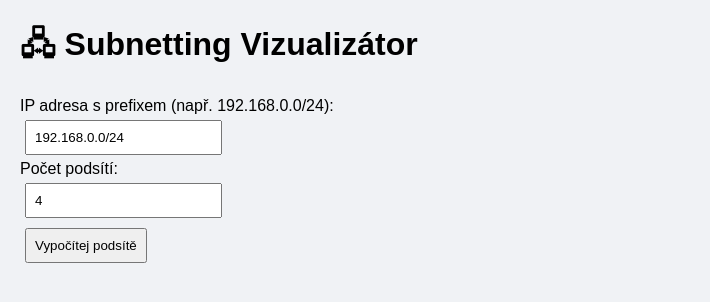
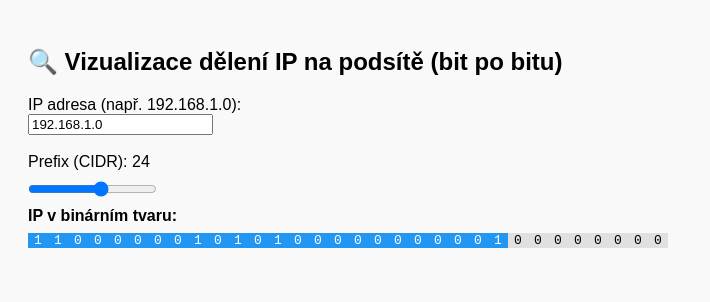
Before and after one commit to vpospichal/vpospichal.github.io, a Jekyll site: the page ip-subnetting.html, which Jekyll copies as it is, in a window 1280 px wide. Shown: the top 302 px of the page, without its empty margins (0-710 px from the left). Built offline with Jekyll 4.4.1, drawn with Linux system fonts in a browser that asks for light colours.

Commit message:
Update ip-subnetting.html
MODIFY binary explanation

```diff
--- a/ip-subnetting.html
+++ b/ip-subnetting.html
@@ -2,77 +2,71 @@
 <html lang="cs">
 <head>
   <meta charset="UTF-8" />
-  <title>IP Subnetting Vizualizátor</title>
+  <title>IP Subnetting - bitová vizualizace</title>
   <style>
-    body {
-      font-family: sans-serif;
-      margin: 20px;
-      background: #f0f2f5;
-    }
-    input, button {
-      padding: 8px;
-      margin: 5px;
-    }
-    .subnet {
-      background: white;
-      padding: 10px;
-      margin: 10px 0;
-      border-left: 5px solid #4caf50;
-      box-shadow: 0 2px 5px rgba(0,0,0,0.1);
-    }
+    body { font-family: sans-serif; padding: 20px; background: #f9f9f9; }
+    .bit { display: inline-block; width: 20px; text-align: center; font-family: monospace; }
+    .network { background: #2196f3; color: white; }
+    .subnet { background: #4caf50; color: white; }
+    .host { background: #e0e0e0; }
+    .label-row { margin-bottom: 5px; }
+    .ip-row { margin-bottom: 15px; }
+    .slider { margin: 10px 0; }
   </style>
 </head>
 <body>
-  <h1>🖧 Subnetting Vizualizátor</h1>
-  <label>IP adresa s prefixem (např. 192.168.0.0/24):</label><br/>
-  <input type="text" id="ipInput" value="192.168.0.0/24"/><br/>
-  <label>Počet podsítí:</label><br/>
-  <input type="number" id="subnetCount" value="4"/><br/>
-  <button onclick="calculateSubnets()">Vypočítej podsítě</button>
+  <h2>🔍 Vizualizace dělení IP na podsítě (bit po bitu)</h2>
 
-  <div id="output"></div>
+  <label>IP adresa (např. 192.168.1.0):</label><br/>
+  <input type="text" id="ipInput" value="192.168.1.0"/><br/><br/>
+
+  <label>Prefix (CIDR): <span id="prefixLabel">24</span></label><br/>
+  <input type="range" min="16" max="30" value="24" id="prefixSlider" class="slider"/><br/>
+
+  <div class="label-row"><strong>IP v binárním tvaru:</strong></div>
+  <div id="bitDisplay" class="ip-row"></div>
 
   <script>
-    function ipToInt(ip) {
-      return ip.split('.').reduce((acc, oct) => (acc << 8) + parseInt(oct), 0);
+    const ipInput = document.getElementById("ipInput");
+    const slider = document.getElementById("prefixSlider");
+    const prefixLabel = document.getElementById("prefixLabel");
+    const bitDisplay = document.getElementById("bitDisplay");
+
+    function ipToBinary(ip) {
+      return ip.split('.').map(octet => {
+        let bin = parseInt(octet).toString(2);
+        return bin.padStart(8, '0');
+      }).join('');
     }
 
-    function intToIp(int) {
-      return [(int >>> 24), (int >>> 16 & 255), (int >>> 8 & 255), (int & 255)].join('.');
+    function updateBits() {
+      const ip = ipInput.value;
+      const prefix = parseInt(slider.value);
+      prefixLabel.textContent = prefix;
+
+      const bin = ipToBinary(ip);
+      bitDisplay.innerHTML = '';
+
+      for (let i = 0; i < 32; i++) {
+        const bit = bin[i] || '0';
+        const span = document.createElement('span');
+        span.className = 'bit';
+
+        if (i < prefix) {
+          span.classList.add(i < 24 ? 'network' : 'subnet');
+        } else {
+          span.classList.add('host');
+        }
+
+        span.textContent = bit;
+        bitDisplay.appendChild(span);
+      }
     }
 
-    function calculateSubnets() {
-      const output = document.getElementById('output');
-      output.innerHTML = '';
+    ipInput.addEventListener("input", updateBits);
+    slider.addEventListener("input", updateBits);
 
-      const input = document.getElementById('ipInput').value;
-      const subnetCount = parseInt(document.getElementById('subnetCount').value);
-
-      const [baseIp, prefixStr] = input.split('/');
-      const prefix = parseInt(prefixStr);
-      const baseIpInt = ipToInt(baseIp);
-      const newBits = Math.ceil(Math.log2(subnetCount));
-      const newPrefix = prefix + newBits;
-      const subnetSize = Math.pow(2, 32 - newPrefix);
-
-      for (let i = 0; i < subnetCount; i++) {
-        const subnetBase = baseIpInt + i * subnetSize;
-        const firstHost = subnetBase + 1;
-        const lastHost = subnetBase + subnetSize - 2;
-        const broadcast = subnetBase + subnetSize - 1;
-
-        const subnetDiv = document.createElement('div');
-        subnetDiv.className = 'subnet';
-        subnetDiv.innerHTML = `
-          <strong>Podsíť ${i + 1}</strong><br/>
-          Adresa podsítě: ${intToIp(subnetBase)} /${newPrefix}<br/>
-          První host: ${intToIp(firstHost)}<br/>
-          Poslední host: ${intToIp(lastHost)}<br/>
-          Broadcast: ${intToIp(broadcast)}
-        `;
-        output.appendChild(subnetDiv);
-      }
-    }
+    updateBits(); // Inicializace
   </script>
 </body>
 </html>
```
